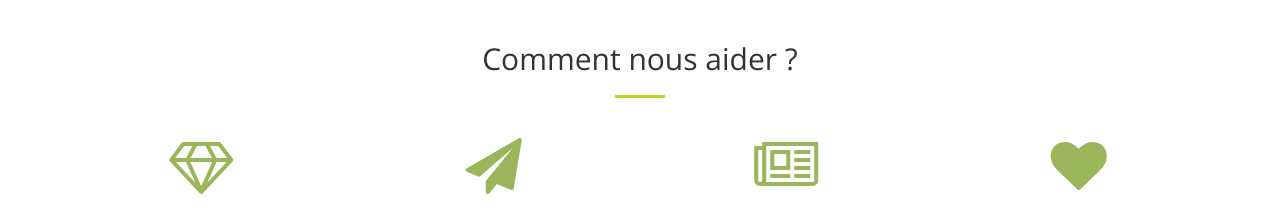
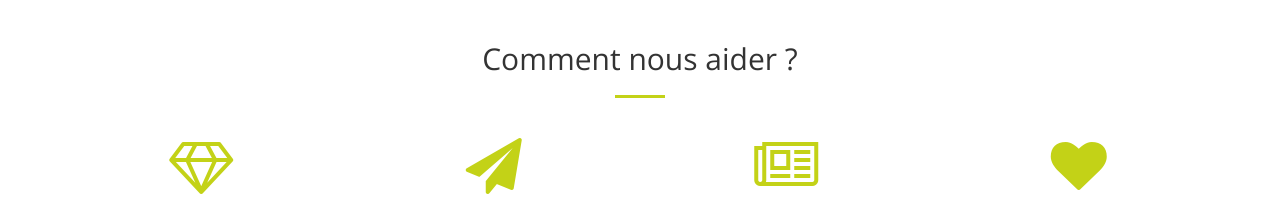
Before and after one commit to MLCLille/MLCLille.github.io, a website: page index.html in a window 1280 px wide. Shown: the part 1300-1511 px from the top of the page. Drawn offline with nearby package versions, Linux system fonts and the light colour scheme; a script that the page names is missing.

Commit message:
Update creative.css

```diff
--- a/css/creative.css
+++ b/css/creative.css
@@ -281,7 +281,7 @@ header .header-content .header-content-inner p {
   margin: 0 auto 20px;
 }
 .text-primary {
-  color: #99b65a;
+  color: #c3d217;
 }
 .no-gutter > [class*='col-'] {
   padding-right: 0;
```
